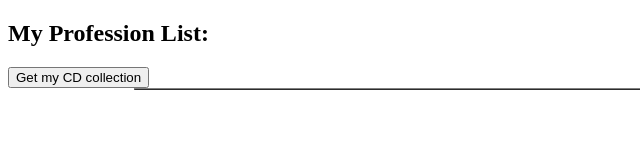
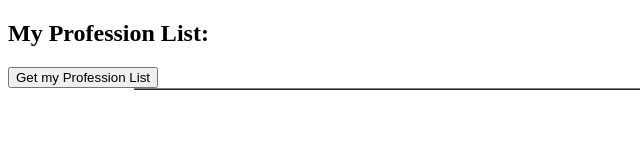
Before and after one commit to Charles020702/XML-Activity-Table, a plain HTML site: page index.html in a window 1280 px wide. Shown: the full height of the page, 0-640 px from the left. Drawn offline with Linux system fonts and the light colour scheme.

Commit message:
My Profession List Added

```diff
--- a/index.html
+++ b/index.html
@@ -10,7 +10,7 @@
     <h2>My Profession List:</h2>
 
     <button type="button" onclick="loadXMLDoc()">
-    Get my CD collection</button>
+    Get my Profession List</button>
 
     <table id="demo" border="1" cellspacing="0" cellpadding="10" width="80%" align="center"">
     </table>
```
